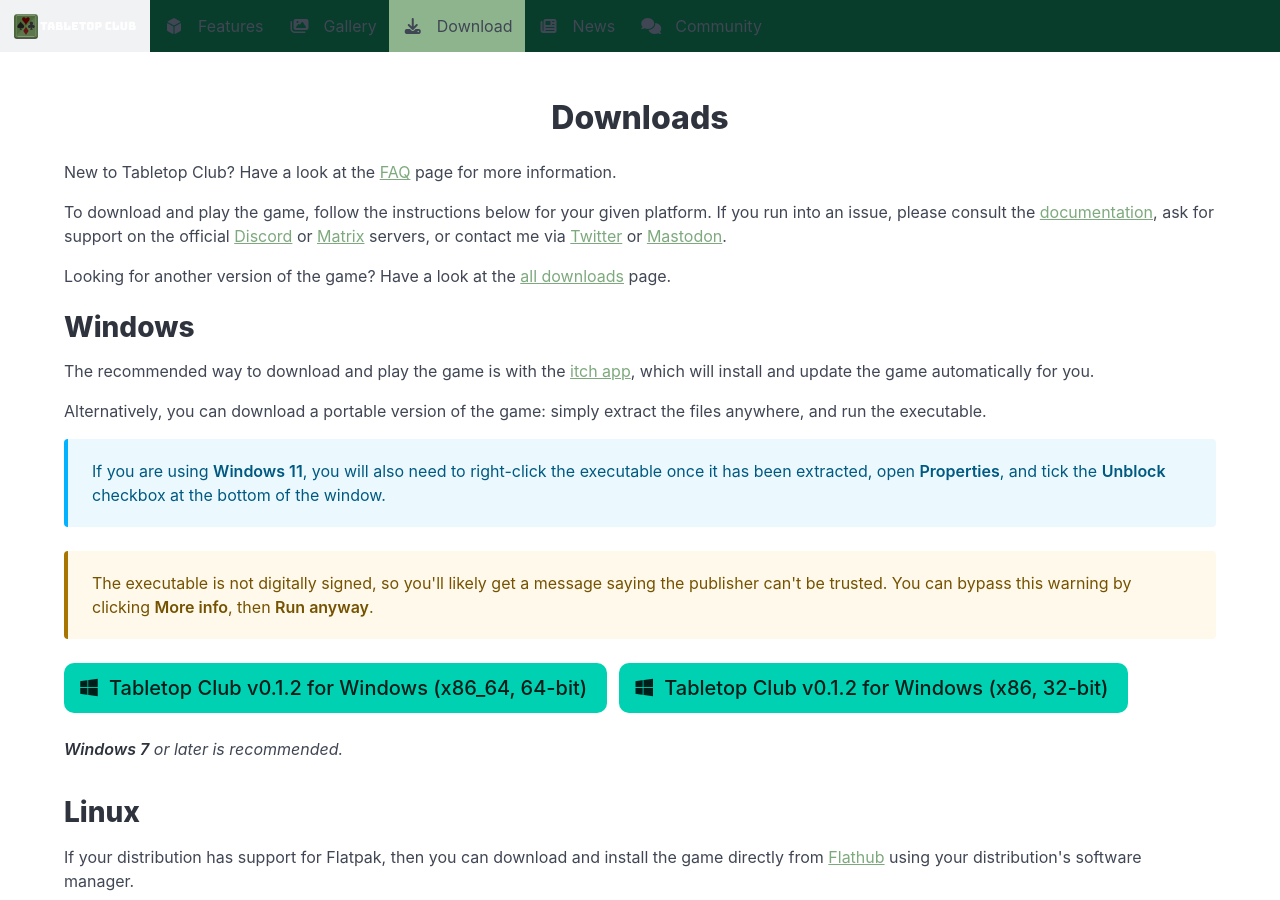
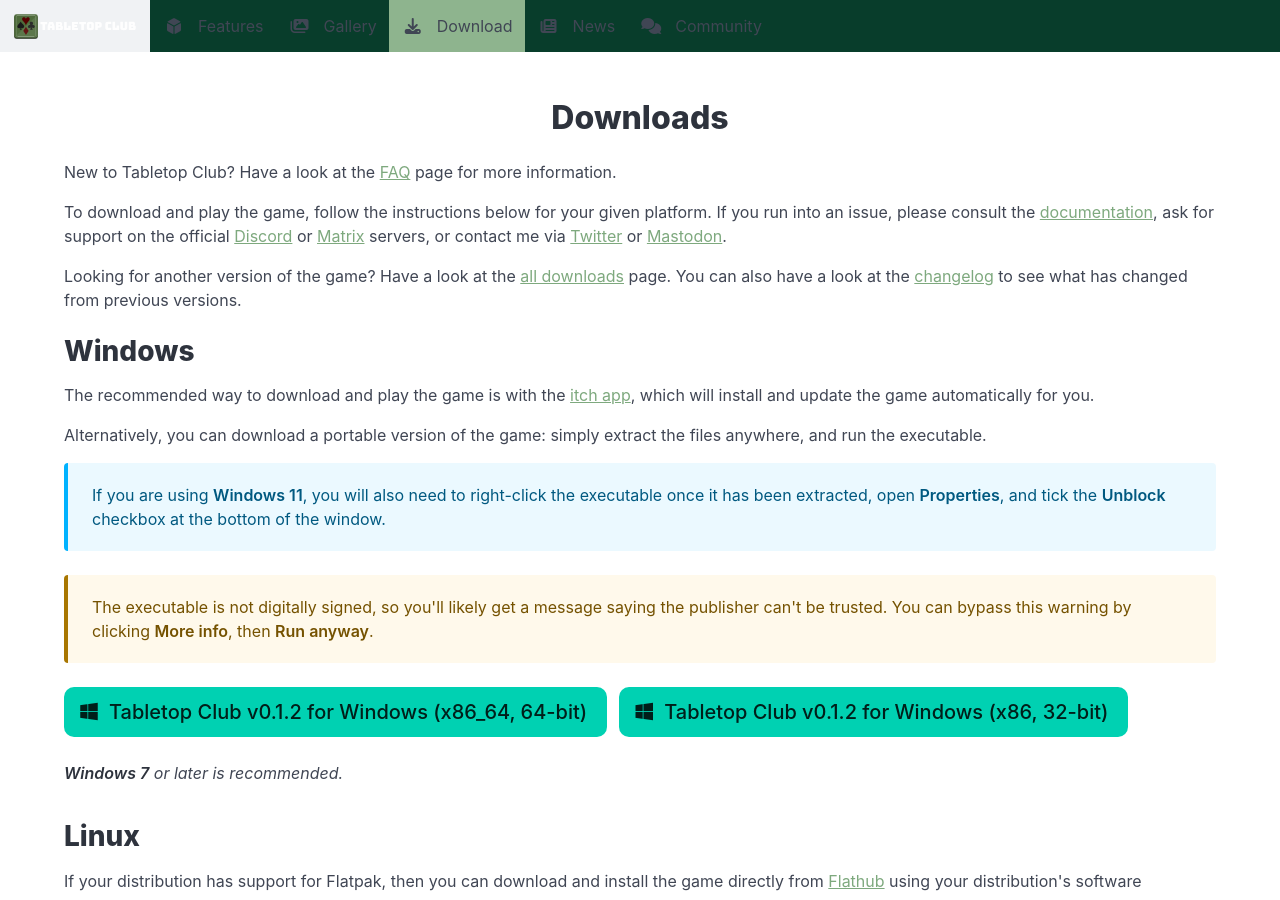
Before and after one commit to drwhut/tabletop_club_website, a Jekyll site: the page built from downloads/downloads.html, in a window 1280 px wide and 900 px high. Built offline with Jekyll 4.4.1, drawn with Linux system fonts in a browser that asks for light colours; nearby versions of some CDN libraries.

Commit message:
Added link to the changelog in the downloads page.

```diff
--- a/downloads/downloads.html
+++ b/downloads/downloads.html
@@ -8,10 +8,9 @@
     <div class="container">
         <div class="content">
             <!-- TODO: Mention about base assets, and where people can get custom ones. -->
-            <!-- TODO: Link to the CHANGELOG / Blog where appropiate. -->
             <p>New to Tabletop Club? Have a look at the <a href="https://docs.tabletopclub.net/en/stable/general/about.html#frequently-asked-questions" target="_blank">FAQ</a> page for more information.</p>
             <p>To download and play the game, follow the instructions below for your given platform. If you run into an issue, please consult the <a href="https://docs.tabletopclub.net/en/latest/general/download/downloading_binaries.html" target="_blank">documentation</a>, ask for support on the official <a href="https://discord.gg/GqYkGV4WwX" target="_blank">Discord</a> or <a href="https://matrix.to/#/#tabletop-club:matrix.org" target="_blank">Matrix</a> servers, or contact me via <a href="https://x.com/drwhutt" target="_blank">Twitter</a> or <a href="https://fosstodon.org/@drwhut" target="_blank">Mastodon</a>.</p>
-            <p>Looking for another version of the game? Have a look at the <a href="/downloads/all">all downloads</a> page.</p>
+            <p>Looking for another version of the game? Have a look at the <a href="/downloads/all">all downloads</a> page. You can also have a look at the <a href="https://github.com/drwhut/tabletop-club/blob/master/CHANGELOG.md" target="_blank">changelog</a> to see what has changed from previous versions.</p>
         </div>
         {% include download_stable.html %}
     </div>
```
